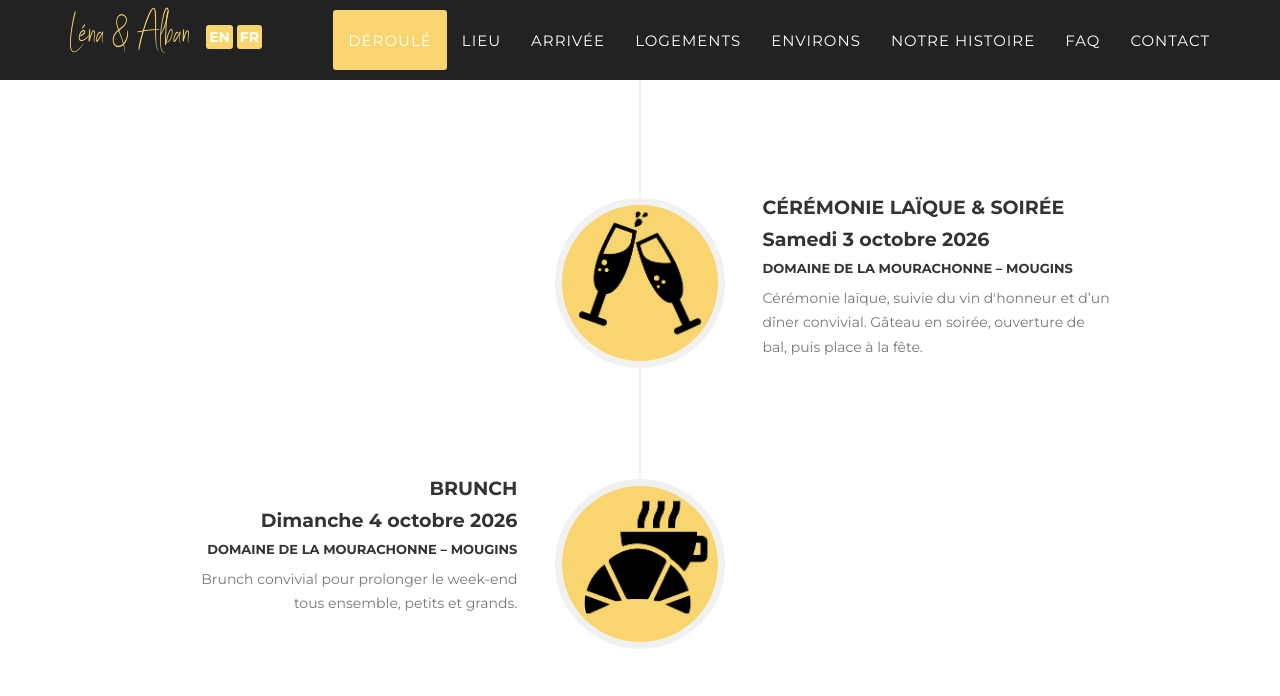
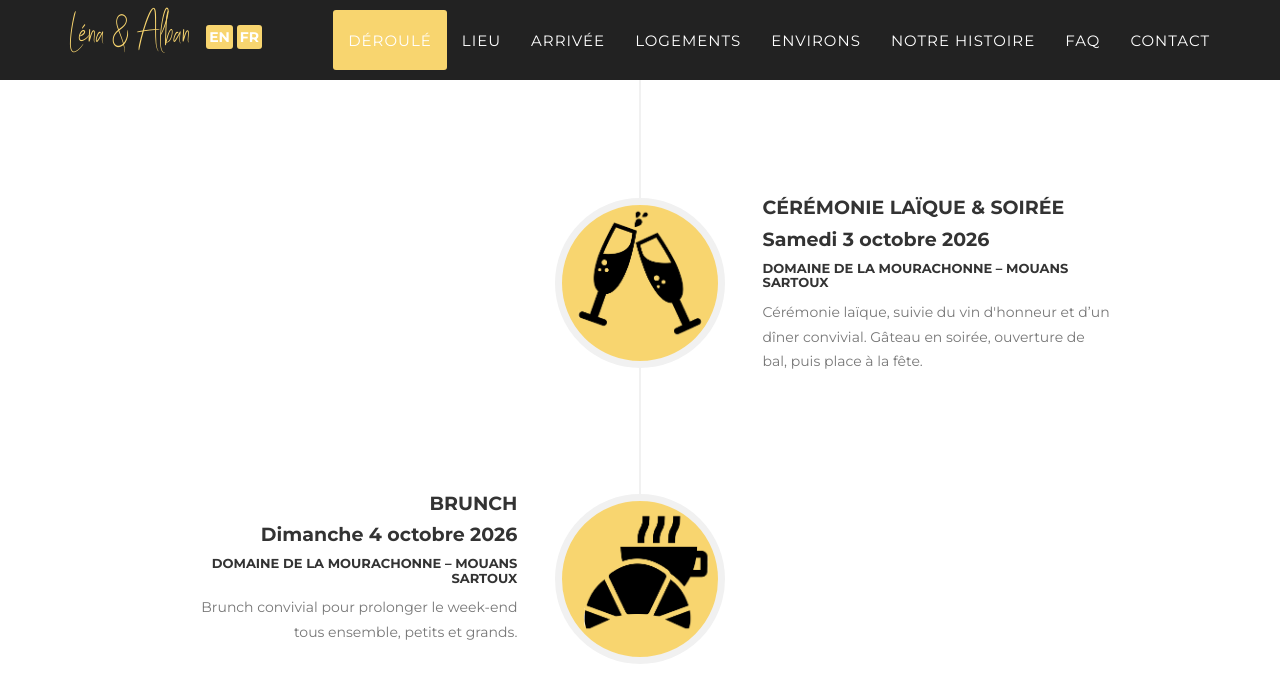
Before and after one commit to LenaAlban/lena-alban-wedding, a Jekyll site: the page built from _fr_pages/index.html, in a window 1280 px wide and 900 px high, scrolled down 1180 px. Shown: the top 696 px of the window. Built offline with Jekyll 4.4.1, drawn with Linux system fonts in a browser that asks for light colours; some web fonts are replaced.

Commit message:
Update events.html

```diff
--- a/_includes/fr_data/events.html
+++ b/_includes/fr_data/events.html
@@ -35,7 +35,7 @@
                             <div class="timeline-heading">
                                 <h4>Cérémonie laïque & soirée</h4>
                                 <h4 class="subheading">Samedi 3 octobre 2026</h4>
-                                <h6>Domaine de la Mourachonne – Mougins</h6>
+                                <h6>Domaine de la Mourachonne – Mouans Sartoux</h6>
                             </div>
                             <div class="timeline-body">
                                 <p class="text-muted">
@@ -53,7 +53,7 @@
                             <div class="timeline-heading">
                                 <h4>Brunch</h4>
                                 <h4 class="subheading">Dimanche 4 octobre 2026</h4>
-                                <h6>Domaine de la Mourachonne – Mougins</h6>
+                                <h6>Domaine de la Mourachonne – Mouans Sartoux</h6>
                             </div>
                             <div class="timeline-body">
                                 <p class="text-muted">
```
